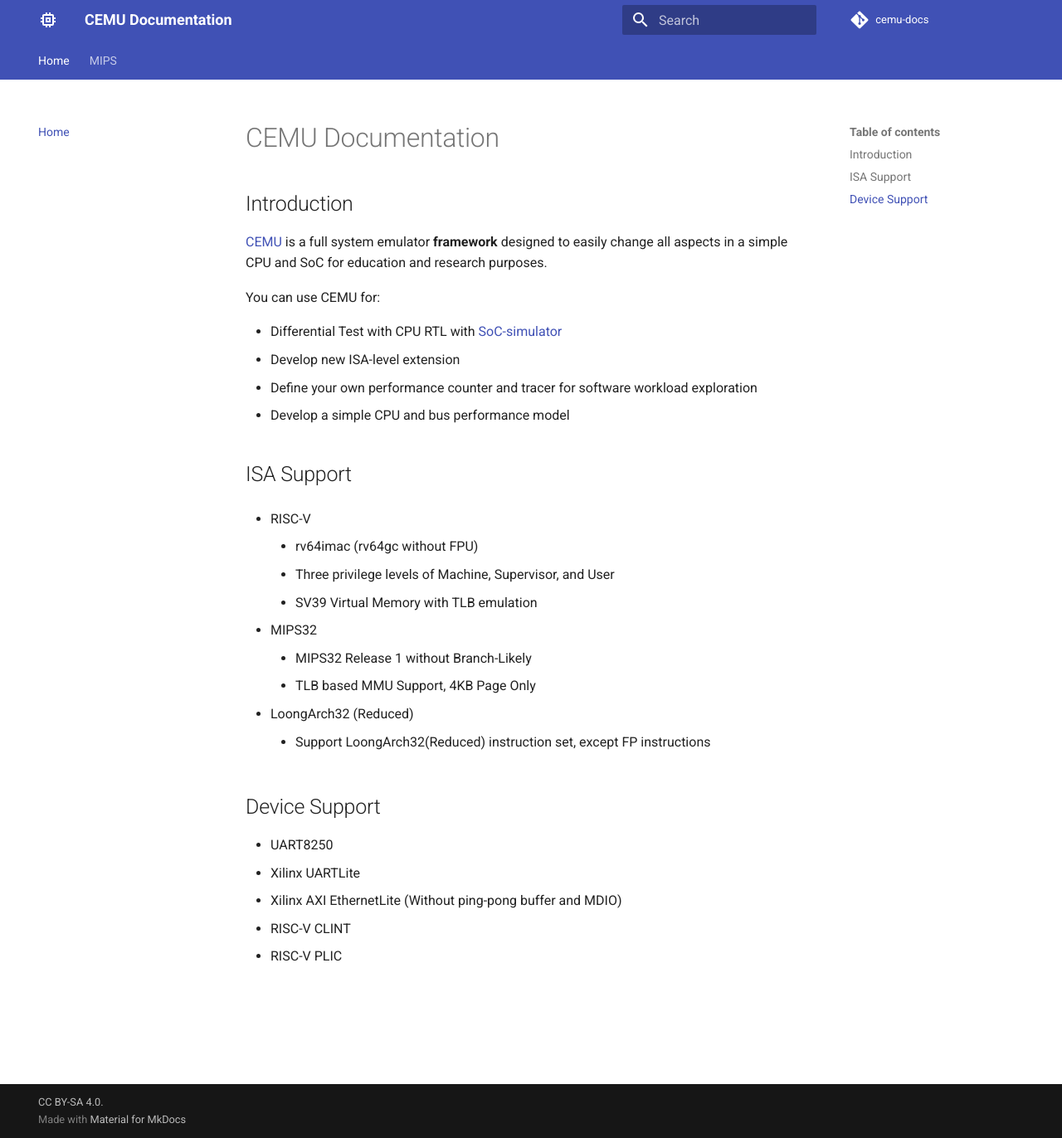
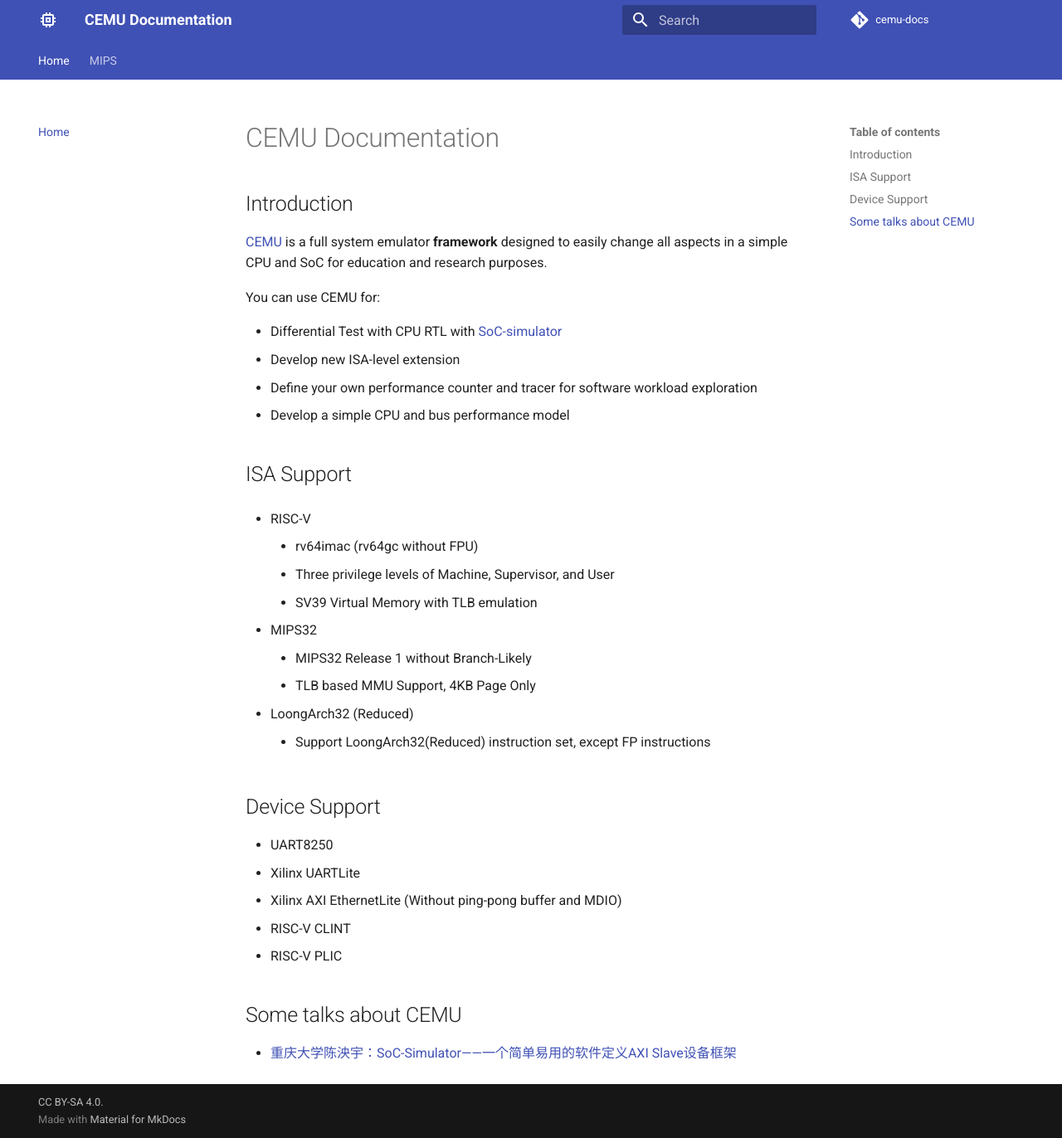
Before and after one commit to cyyself/cemu-docs, an MkDocs documentation site: the page built from docs/index.md, in a window 1280 px wide and 1372 px high. Shown: the whole window at 83% size. Built offline with MkDocs 1.6.1 and Material for MkDocs 9.7.7, drawn with Linux system fonts in a browser that asks for light colours; comment, search, counter and statistics services are not loaded.

Commit message:
add talks

```diff
--- a/docs/index.md
+++ b/docs/index.md
@@ -32,3 +32,7 @@ You can use CEMU for:
 - Xilinx AXI EthernetLite (Without ping-pong buffer and MDIO)
 - RISC-V CLINT
 - RISC-V PLIC
+
+## Some talks about CEMU
+
+- [重庆大学陈泱宇：SoC-Simulator——一个简单易用的软件定义AXI Slave设备框架](https://www.bilibili.com/video/BV1bd4y1R72j/?t=299)
```
